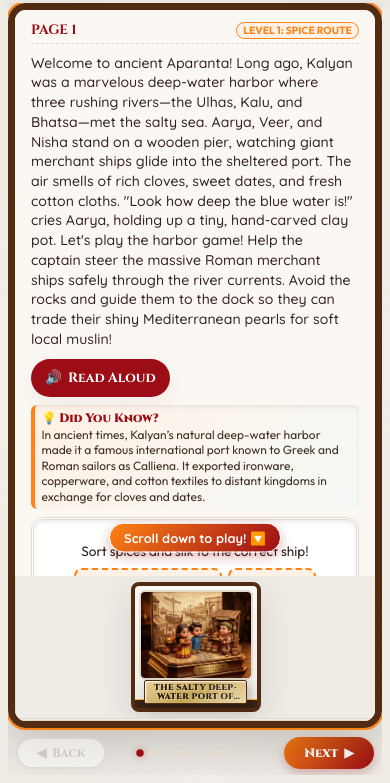
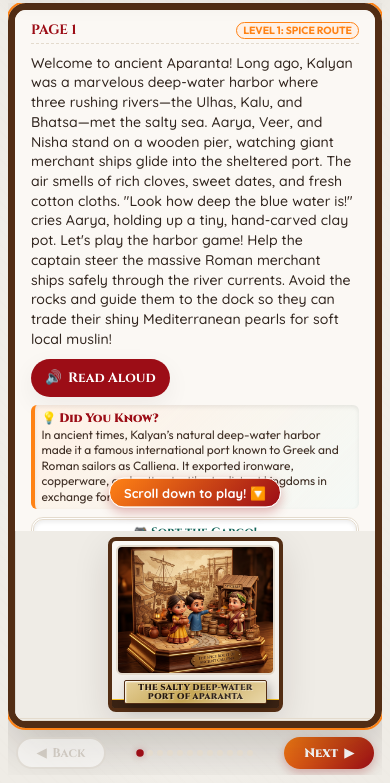
Before and after one commit to contact4raghu-blip/wonders-of-kalyan, a website: page index.html in a window 390 px wide. Both pictures are taken after a click on the button "Start the Adventure! ➔". Shown: the part 61-844 px from the top of the page. Drawn offline with Linux system fonts and the light colour scheme.

Commit message:
Scale up 3D diorama stands and illustrations across all viewports to improve visual prominence

```diff
--- a/index.css
+++ b/index.css
@@ -327,8 +327,8 @@ h1, h2, h3 {
 }
 
 .wood-display-stand {
-  width: 270px; /* Scaled down stand */
-  height: 270px; /* Scaled down stand */
+  width: 330px; /* Scaled up stand for maximum chibi detail visibility */
+  height: 330px; /* Scaled up stand for maximum chibi detail visibility */
   background: linear-gradient(var(--bg-cream), var(--bg-cream-dark));
   border: 7px solid var(--wood-brown);
   border-radius: 12px;
@@ -1213,7 +1213,7 @@ h1, h2, h3 {
     border-right: none;
     border-bottom: 3px double var(--bg-sepia-accent);
     padding: 0.4rem;
-    height: 155px; /* Compact height */
+    height: 220px; /* Scaled up from 155px for larger chibi detail visibility */
     flex-shrink: 0;
     display: flex;
     justify-content: center;
@@ -1222,8 +1222,8 @@ h1, h2, h3 {
   }
 
   .wood-display-stand {
-    width: 140px;
-    height: 140px;
+    width: 200px; /* Scaled up from 140px */
+    height: 200px; /* Scaled up from 140px */
     border-width: 4px;
     border-radius: 8px;
     padding: 5px;
@@ -1476,12 +1476,12 @@ h1, h2, h3 {
   }
 
   .display-page {
-    height: 145px;
+    height: 190px; /* Scaled up from 145px */
   }
 
   .wood-display-stand {
-    width: 130px;
-    height: 130px;
+    width: 175px; /* Scaled up from 130px */
+    height: 175px; /* Scaled up from 130px */
     padding: 4px;
   }
 
@@ -1593,14 +1593,14 @@ h1, h2, h3 {
   }
 
   .storybook-layout {
-    max-height: 330px !important; /* Scale down the main book display */
+    max-height: 350px !important; /* Scale down the main book display but keep it spacious */
     border-width: 8px !important;
     outline-width: 2.5px !important;
   }
 
   .wood-display-stand {
-    width: 210px !important; /* Scale down wooden stand showcase */
-    height: 210px !important;
+    width: 250px !important; /* Scaled up from 210px for high visibility */
+    height: 250px !important;
     border-width: 5px !important;
     padding: 6px !important;
   }
```
